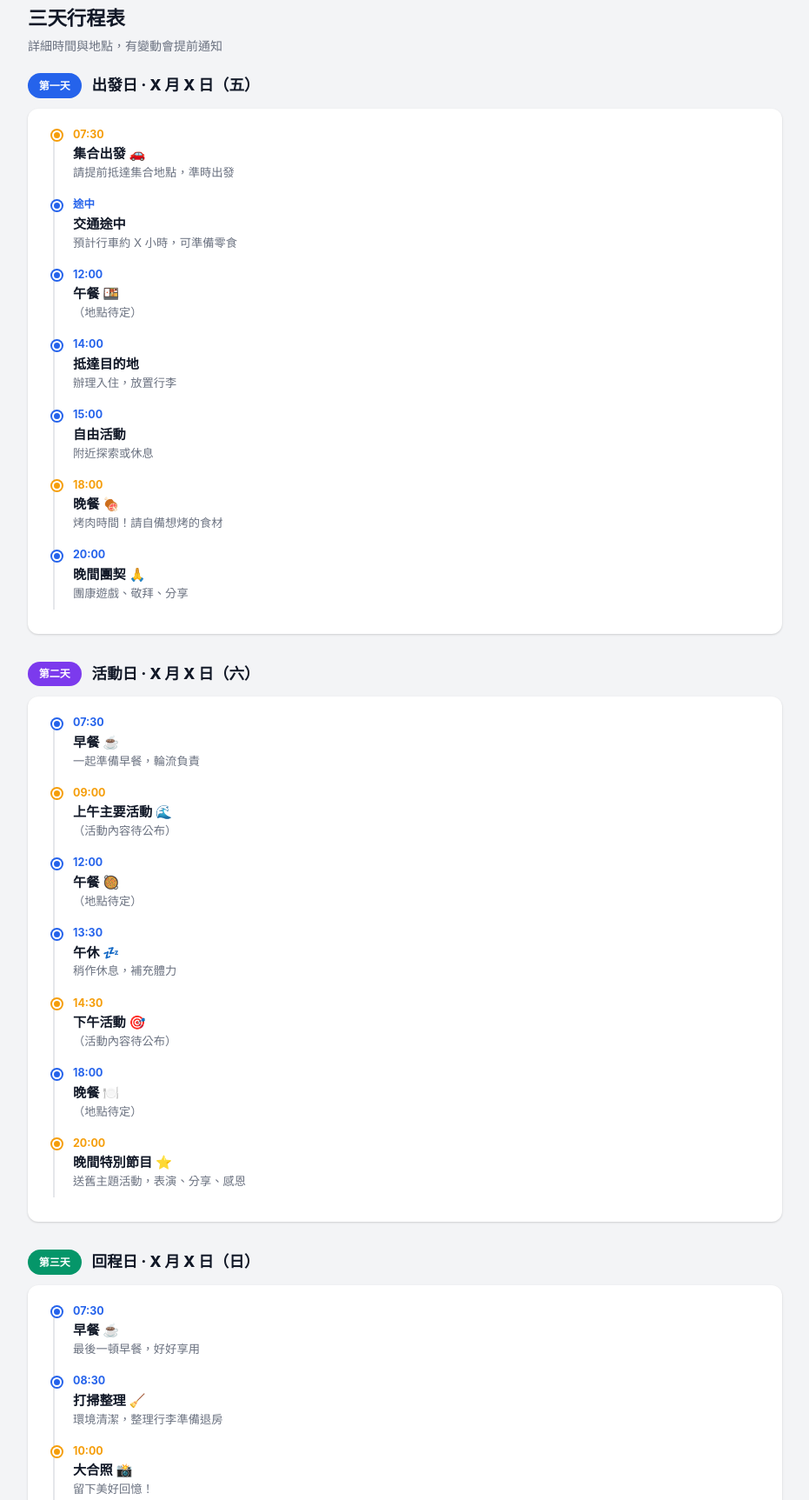
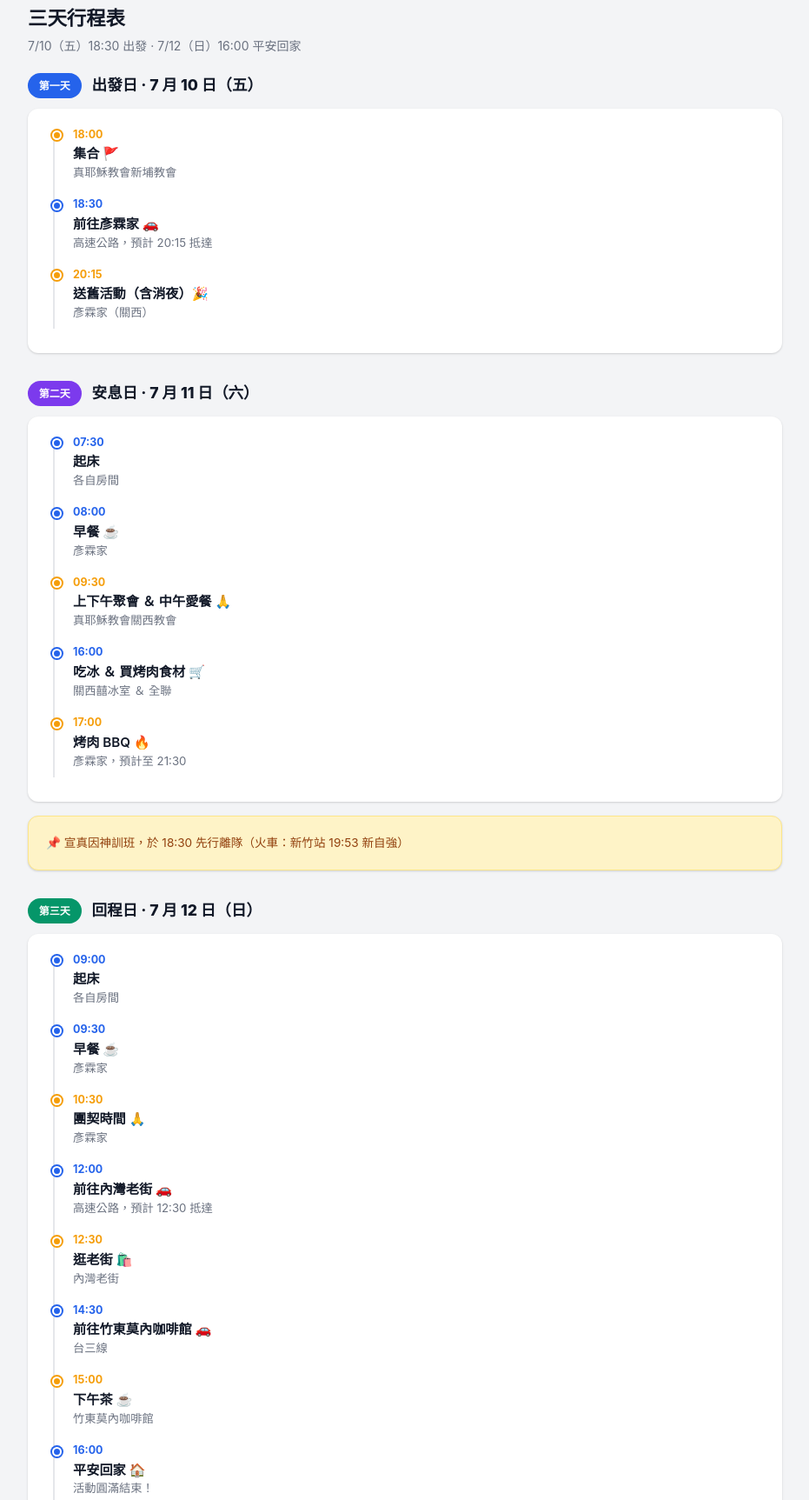
Before and after one commit to URBORai/fellowship_trip, a website: page schedule.html in a window 1280 px wide. Shown: the part 77-1802 px from the top of the page at 87% size, without its empty margins (174-1105 px from the left). Drawn offline with Linux system fonts and the light colour scheme.

Commit message:
修改權限跟流程

```diff
--- a/api/expenses.js
+++ b/api/expenses.js
@@ -7,7 +7,6 @@ module.exports = async (req, res) => {
   if (req.method === 'OPTIONS') return res.status(200).end();
 
   const userId = req.headers['x-user-id'];
-  if (!userId) return res.status(401).json({ error: '未登入' });
 
   if (req.method === 'GET') {
     try {
@@ -20,6 +19,7 @@ module.exports = async (req, res) => {
   }
 
   if (req.method === 'POST') {
+    if (!userId) return res.status(401).json({ error: '未登入' });
     const { description, amount, date } = req.body || {};
     if (!description || !amount || !date) {
       return res.status(400).json({ error: '請填寫所有欄位' });
--- a/schedule.html
+++ b/schedule.html
@@ -28,51 +28,31 @@
   <main class="container">
     <div class="page-header">
       <h1>三天行程表</h1>
-      <p>詳細時間與地點，有變動會提前通知</p>
+      <p>7/10（五）18:30 出發 ‧ 7/12（日）16:00 平安回家</p>
     </div>
 
     <!-- Day 1 -->
     <div class="day-section">
       <div class="day-header">
         <span class="day-badge">第一天</span>
-        <h2>出發日 · X 月 X 日（五）</h2>
+        <h2>出發日 · 7 月 10 日（五）</h2>
       </div>
       <div class="card">
         <div class="timeline">
           <div class="tl-item highlight">
-            <div class="tl-time">07:30</div>
-            <div class="tl-title">集合出發 🚗</div>
-            <div class="tl-desc">請提前抵達集合地點，準時出發</div>
+            <div class="tl-time">18:00</div>
+            <div class="tl-title">集合 🚩</div>
+            <div class="tl-desc">真耶穌教會新埔教會</div>
           </div>
           <div class="tl-item">
-            <div class="tl-time">途中</div>
-            <div class="tl-title">交通途中</div>
-            <div class="tl-desc">預計行車約 X 小時，可準備零食</div>
-          </div>
-          <div class="tl-item">
-            <div class="tl-time">12:00</div>
-            <div class="tl-title">午餐 🍱</div>
-            <div class="tl-desc">（地點待定）</div>
-          </div>
-          <div class="tl-item">
-            <div class="tl-time">14:00</div>
-            <div class="tl-title">抵達目的地</div>
-            <div class="tl-desc">辦理入住，放置行李</div>
-          </div>
-          <div class="tl-item">
-            <div class="tl-time">15:00</div>
-            <div class="tl-title">自由活動</div>
-            <div class="tl-desc">附近探索或休息</div>
+            <div class="tl-time">18:30</div>
+            <div class="tl-title">前往彥霖家 🚗</div>
+            <div class="tl-desc">高速公路，預計 20:15 抵達</div>
           </div>
           <div class="tl-item highlight">
-            <div class="tl-time">18:00</div>
-            <div class="tl-title">晚餐 🍖</div>
-            <div class="tl-desc">烤肉時間！請自備想烤的食材</div>
-          </div>
-          <div class="tl-item">
-            <div class="tl-time">20:00</div>
-            <div class="tl-title">晚間團契 🙏</div>
-            <div class="tl-desc">團康遊戲、敬拜、分享</div>
+            <div class="tl-time">20:15</div>
+            <div class="tl-title">送舊活動（含消夜）🎉</div>
+            <div class="tl-desc">彥霖家（關西）</div>
           </div>
         </div>
       </div>
@@ -82,46 +62,39 @@
     <div class="day-section">
       <div class="day-header">
         <span class="day-badge" style="background:#7C3AED">第二天</span>
-        <h2>活動日 · X 月 X 日（六）</h2>
+        <h2>安息日 · 7 月 11 日（六）</h2>
       </div>
       <div class="card">
         <div class="timeline">
           <div class="tl-item">
             <div class="tl-time">07:30</div>
+            <div class="tl-title">起床</div>
+            <div class="tl-desc">各自房間</div>
+          </div>
+          <div class="tl-item">
+            <div class="tl-time">08:00</div>
             <div class="tl-title">早餐 ☕</div>
-            <div class="tl-desc">一起準備早餐，輪流負責</div>
+            <div class="tl-desc">彥霖家</div>
           </div>
           <div class="tl-item highlight">
-            <div class="tl-time">09:00</div>
-            <div class="tl-title">上午主要活動 🌊</div>
-            <div class="tl-desc">（活動內容待公布）</div>
+            <div class="tl-time">09:30</div>
+            <div class="tl-title">上下午聚會 ＆ 中午愛餐 🙏</div>
+            <div class="tl-desc">真耶穌教會關西教會</div>
           </div>
           <div class="tl-item">
-            <div class="tl-time">12:00</div>
-            <div class="tl-title">午餐 🥘</div>
-            <div class="tl-desc">（地點待定）</div>
-          </div>
-          <div class="tl-item">
-            <div class="tl-time">13:30</div>
-            <div class="tl-title">午休 💤</div>
-            <div class="tl-desc">稍作休息，補充體力</div>
+            <div class="tl-time">16:00</div>
+            <div class="tl-title">吃冰 ＆ 買烤肉食材 🛒</div>
+            <div class="tl-desc">關西囍冰室 ＆ 全聯</div>
           </div>
           <div class="tl-item highlight">
-            <div class="tl-time">14:30</div>
-            <div class="tl-title">下午活動 🎯</div>
-            <div class="tl-desc">（活動內容待公布）</div>
-          </div>
-          <div class="tl-item">
-            <div class="tl-time">18:00</div>
-            <div class="tl-title">晚餐 🍽️</div>
-            <div class="tl-desc">（地點待定）</div>
-          </div>
-          <div class="tl-item highlight">
-            <div class="tl-time">20:00</div>
-            <div class="tl-title">晚間特別節目 ⭐</div>
-            <div class="tl-desc">送舊主題活動，表演、分享、感恩</div>
+            <div class="tl-time">17:00</div>
+            <div class="tl-title">烤肉 BBQ 🔥</div>
+            <div class="tl-desc">彥霖家，預計至 21:30</div>
           </div>
         </div>
+      </div>
+      <div class="card" style="background:#FEF3C7;border:1.5px solid #FDE68A;margin-top:0.75rem">
+        <p style="font-size:0.85rem;color:#92400E;margin:0">📌 宣真因神訓班，於 18:30 先行離隊（火車：新竹站 19:53 新自強）</p>
       </div>
     </div>
 
@@ -129,46 +102,56 @@
     <div class="day-section">
       <div class="day-header">
         <span class="day-badge" style="background:#059669">第三天</span>
-        <h2>回程日 · X 月 X 日（日）</h2>
+        <h2>回程日 · 7 月 12 日（日）</h2>
       </div>
       <div class="card">
         <div class="timeline">
           <div class="tl-item">
-            <div class="tl-time">07:30</div>
-            <div class="tl-title">早餐 ☕</div>
-            <div class="tl-desc">最後一頓早餐，好好享用</div>
+            <div class="tl-time">09:00</div>
+            <div class="tl-title">起床</div>
+            <div class="tl-desc">各自房間</div>
           </div>
           <div class="tl-item">
-            <div class="tl-time">08:30</div>
-            <div class="tl-title">打掃整理 🧹</div>
-            <div class="tl-desc">環境清潔，整理行李準備退房</div>
+            <div class="tl-time">09:30</div>
+            <div class="tl-title">早餐 ☕</div>
+            <div class="tl-desc">彥霖家</div>
           </div>
           <div class="tl-item highlight">
-            <div class="tl-time">10:00</div>
-            <div class="tl-title">大合照 📸</div>
-            <div class="tl-desc">留下美好回憶！</div>
-          </div>
-          <div class="tl-item">
             <div class="tl-time">10:30</div>
-            <div class="tl-title">退房出發</div>
-            <div class="tl-desc">收拾完畢後準時出發</div>
+            <div class="tl-title">團契時間 🙏</div>
+            <div class="tl-desc">彥霖家</div>
           </div>
           <div class="tl-item">
             <div class="tl-time">12:00</div>
-            <div class="tl-title">午餐 🍜</div>
-            <div class="tl-desc">回程途中用餐</div>
+            <div class="tl-title">前往內灣老街 🚗</div>
+            <div class="tl-desc">高速公路，預計 12:30 抵達</div>
+          </div>
+          <div class="tl-item highlight">
+            <div class="tl-time">12:30</div>
+            <div class="tl-title">逛老街 🛍️</div>
+            <div class="tl-desc">內灣老街</div>
+          </div>
+          <div class="tl-item">
+            <div class="tl-time">14:30</div>
+            <div class="tl-title">前往竹東莫內咖啡館 🚗</div>
+            <div class="tl-desc">台三線</div>
           </div>
           <div class="tl-item highlight">
             <div class="tl-time">15:00</div>
-            <div class="tl-title">抵達板橋 🏠</div>
-            <div class="tl-desc">平安回家，活動圓滿結束！</div>
+            <div class="tl-title">下午茶 ☕</div>
+            <div class="tl-desc">竹東莫內咖啡館</div>
+          </div>
+          <div class="tl-item">
+            <div class="tl-time">16:00</div>
+            <div class="tl-title">平安回家 🏠</div>
+            <div class="tl-desc">活動圓滿結束！</div>
           </div>
         </div>
       </div>
     </div>
 
     <div class="card" style="background:#FFFBEB;border:1.5px solid #FDE68A">
-      <p style="font-size:0.875rem;color:#92400E">⚠️ 以上行程僅供參考，實際時間與地點以負責人公告為準。如有特殊需求請提前聯絡。</p>
+      <p style="font-size:0.875rem;color:#92400E;margin:0">⚠️ 以上行程依規劃案整理，實際時間以負責人公告為準。</p>
     </div>
   </main>
 
```
Also changed, not shown: expenses.html (+10 -10 lines), index.html (+1 -1 lines).
